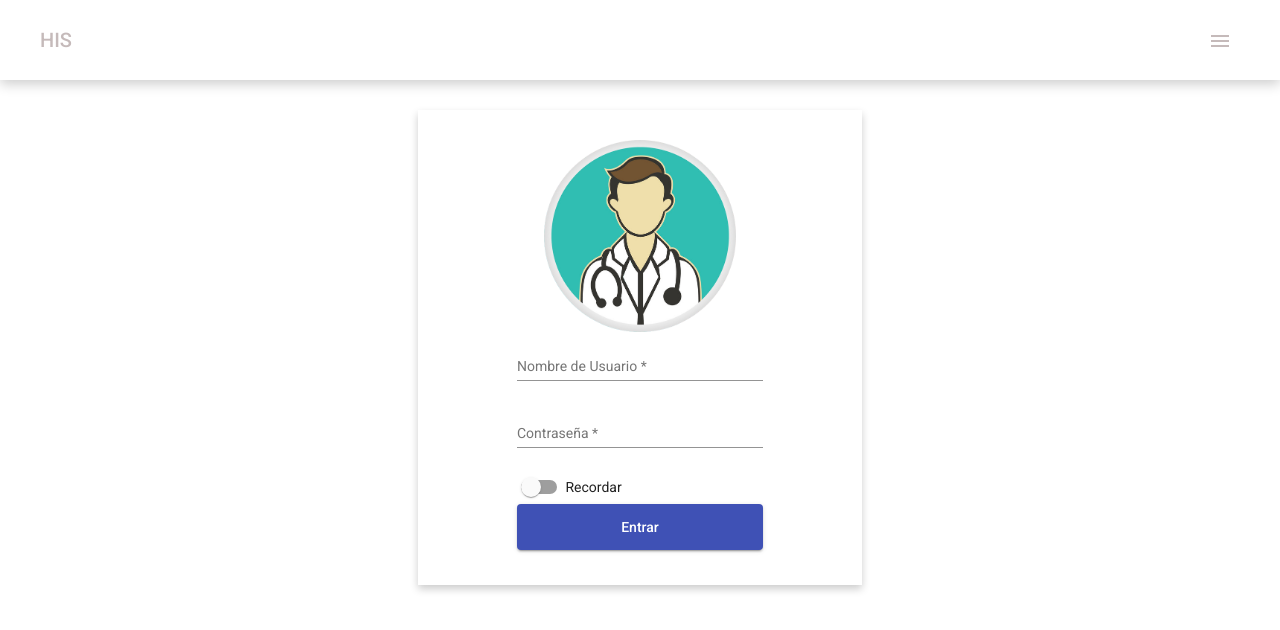
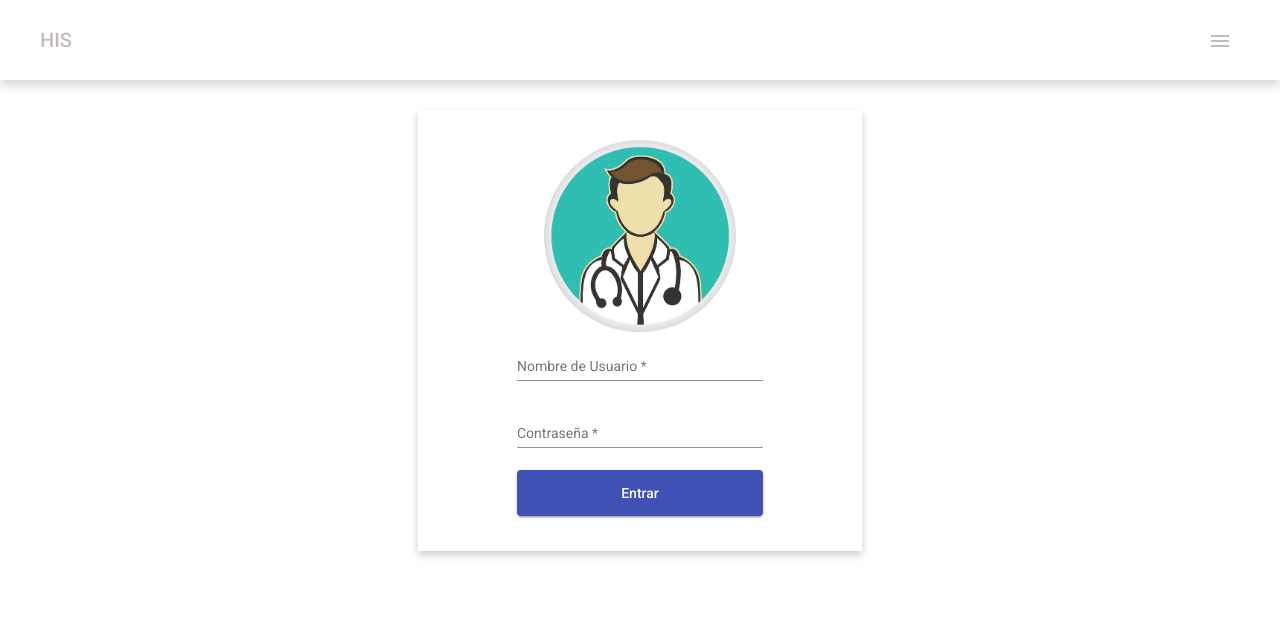
Before and after one commit to williamvn/UserManagement, an Angular app: page / in a window 1280 px wide. Shown: the top 630 px of the page. Built offline with nearby package versions, Linux system fonts and the light colour scheme.

Commit message:
Remember me slide remove

```diff
--- a/src/app/login/login.component.html
+++ b/src/app/login/login.component.html
@@ -9,7 +9,7 @@
                 <input type="password" matInput placeholder="Contraseña" name="Password" [(ngModel)] = "user.password" required>
             </mat-form-field>
             <div *ngIf="errorMessage" class="alert">{{errorMessage}}</div>
-            <mat-slide-toggle class="pull-left" color="primary" [(ngModel)]="user.rememberMe" name="rememberMe">Recordar</mat-slide-toggle>
+            <!-- <mat-slide-toggle class="pull-left" color="primary" [(ngModel)]="user.rememberMe" name="rememberMe">Recordar</mat-slide-toggle> -->
             <button type="submit" class="full-width" mat-raised-button color="primary">Entrar</button>
         </form>
     </div>
```
